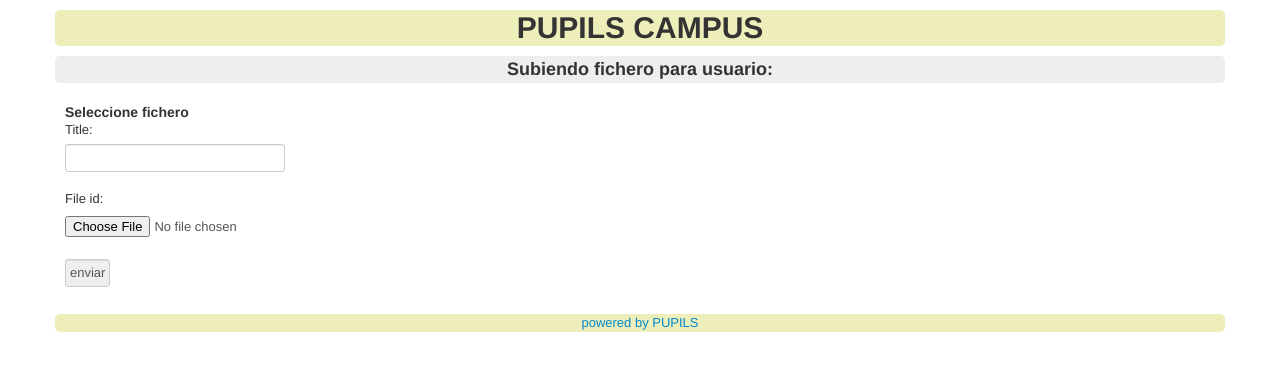
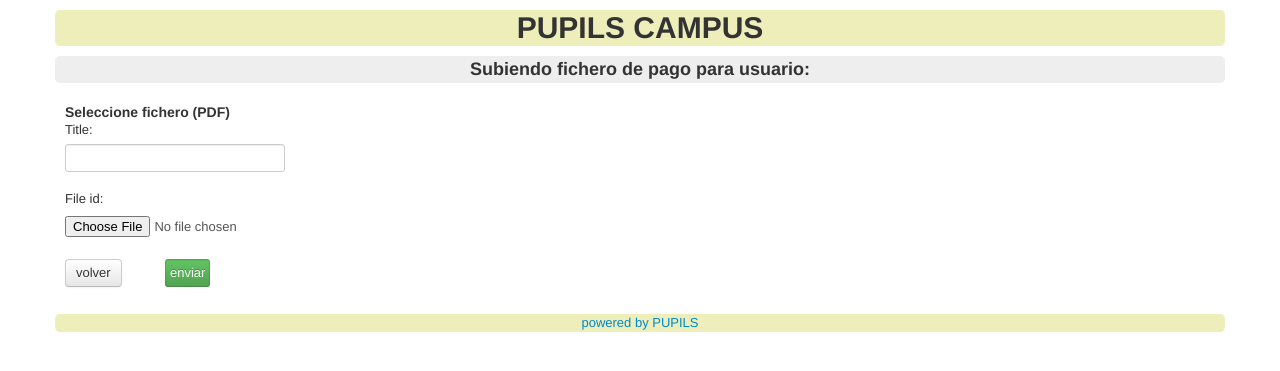
Before and after one commit to pupils/pupils, a Django app: page /pcontrol/uploadpdf/ in a window 1280 px wide. Shown: the top 371 px of the page. Run offline with Django 3.2, Linux system fonts and the light colour scheme; parts of the project's set-up code (start-up, migrations or seed data) failed here and were passed over; some libraries are stand-ins or nearby versions.

Commit message:
[ADD] boton volver en formulario para subir pdf

```diff
--- a/pupils/templates/users/uploadpdf.html
+++ b/pupils/templates/users/uploadpdf.html
@@ -5,7 +5,7 @@
 {% block top %}
 	   <div class="row" align="center">
 			<div class="span12 subtitulo">
-				<h3>Subiendo fichero para usuario:  {{ user.username }}</h3>
+				<h3>Subiendo fichero de pago para usuario:  {{ user.username }}</h3>
 			</div>
 	   </div>
 {% endblock %}
@@ -15,13 +15,21 @@
 <div class="row">
 	<div class="span4">
 		<div class="paddingleft10">
-			<h4>Seleccione fichero</h4>
+			<h4>Seleccione fichero (PDF)</h4>
 			<form action="." method="POST" enctype="multipart/form-data">
 			{% csrf_token %}
 			{{ form.as_p }}
-			<input type="submit" value="enviar"/>
+			<div class="row">
+			<div align="left" class="span1">
+			    <a class="btn" href= "/pcontrol/"> volver</a>
+			</div>
+			<div class="span1">
+				<input type="submit" class="btn-success" value="enviar" />
+			</div>
 			</form>
+        </div>
 		</div>
 	</div>
 </div>
+
 {% endblock %}
```
